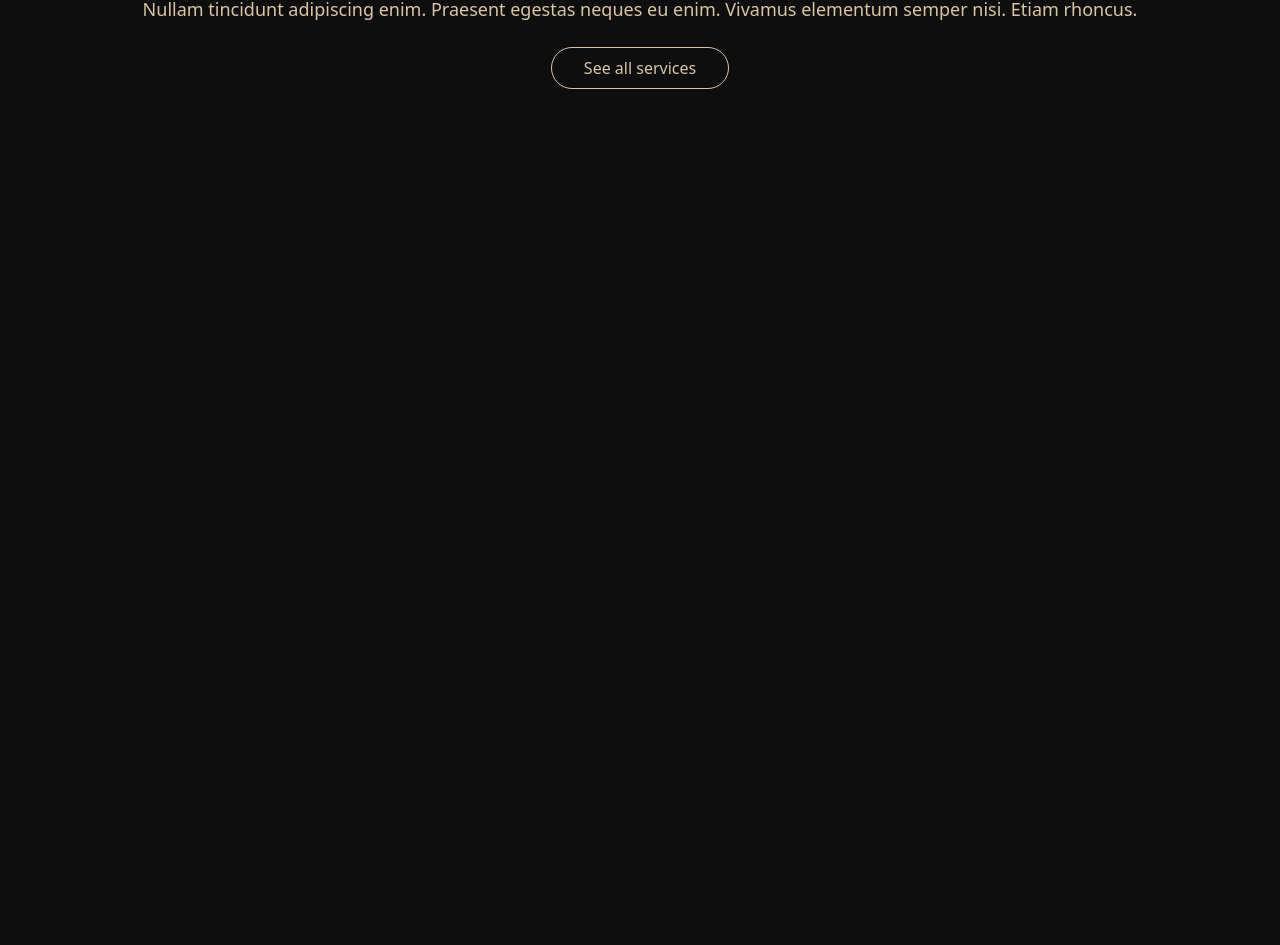
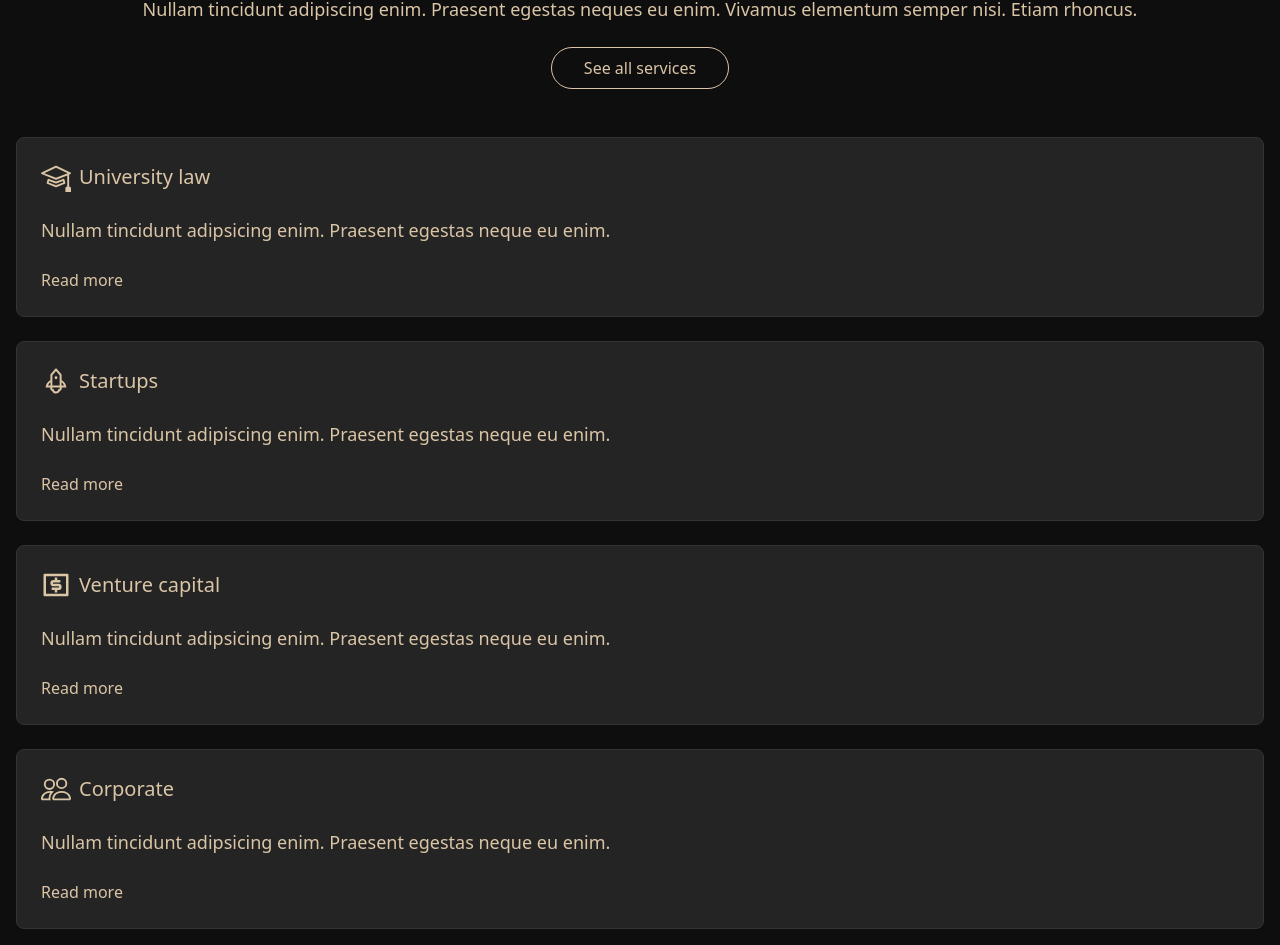
Before and after one commit to seesmof/Specter-Legal-Website, a React (Vite) app: page / in a window 1280 px wide. Shown: the part 1478-2423 px from the top of the page. Before the commit the page ends 1615 px from the top, so only its background shows below. Built offline with nearby package versions, Linux system fonts and the light colour scheme.

Commit message:
modified Areas.jsx in components

```diff
--- a/src/components/Areas.jsx
+++ b/src/components/Areas.jsx
@@ -1,9 +1,13 @@
 import React from "react";
+import { BsMortarboard, BsPeopleFill } from "react-icons/bs";
+import { AiOutlineRocket } from "react-icons/ai";
+import { RiMoneyDollarBoxLine } from "react-icons/ri";
+import { BsPeople } from "react-icons/bs";
 
 const Areas = () => {
   return (
     <div>
-      <div className="flex flex-col items-center p-4 pt-16 text-center">
+      <div className="flex flex-col items-center p-4 pb-8 pt-16 text-center">
         <h2 className="text-3xl">Areas of practice</h2>
         <p className="py-6 text-lg">
           Nullam tincidunt adipiscing enim. Praesent egestas neques eu enim.
@@ -14,7 +18,68 @@ const Areas = () => {
         </a>
       </div>
 
-      <div className="grid grid-cols-1 gap-4 p-4"></div>
+      <div className=" grid grid-cols-1 gap-6 p-4">
+        <div className="rounded-lg border border-card_border bg-card_background p-6">
+          <div className="flex flex-row items-center gap-2 text-xl font-medium">
+            <BsMortarboard className="text-3xl" />
+            University law
+          </div>
+          <p className="py-6 text-lg">
+            Nullam tincidunt adipsicing enim. Praesent egestas neque eu enim.
+          </p>
+          <a
+            href="#"
+            className="font-medium underline-offset-4 hover:underline"
+          >
+            Read more
+          </a>
+        </div>
+        <div className="rounded-lg border border-card_border bg-card_background p-6">
+          <div className="flex flex-row items-center gap-2 text-xl font-medium">
+            <AiOutlineRocket className="text-3xl" />
+            Startups
+          </div>
+          <p className="py-6 text-lg">
+            Nullam tincidunt adipiscing enim. Praesent egestas neque eu enim.
+          </p>
+          <a
+            href="#"
+            className="font-medium underline-offset-4 hover:underline"
+          >
+            Read more
+          </a>
+        </div>
+        <div className="rounded-lg border border-card_border bg-card_background p-6">
+          <div className="flex flex-row items-center gap-2 text-xl font-medium">
+            <RiMoneyDollarBoxLine className="text-3xl" />
+            Venture capital
+          </div>
+          <p className="py-6 text-lg">
+            Nullam tincidunt adipsicing enim. Praesent egestas neque eu enim.
+          </p>
+          <a
+            href="#"
+            className="font-medium underline-offset-4 hover:underline"
+          >
+            Read more
+          </a>
+        </div>
+        <div className="rounded-lg border border-card_border bg-card_background p-6">
+          <div className="flex flex-row items-center gap-2 text-xl font-medium">
+            <BsPeople className="text-3xl" />
+            Corporate
+          </div>
+          <p className="py-6 text-lg">
+            Nullam tincidunt adipsicing enim. Praesent egestas neque eu enim.
+          </p>
+          <a
+            href="#"
+            className="font-medium underline-offset-4 hover:underline"
+          >
+            Read more
+          </a>
+        </div>
+      </div>
     </div>
   );
 };
```
